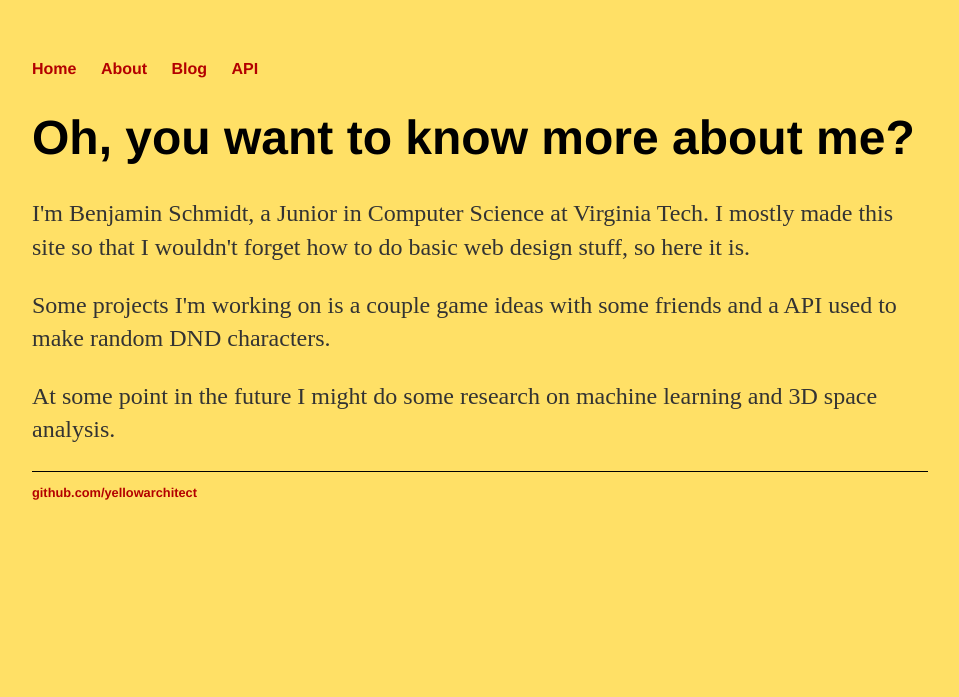
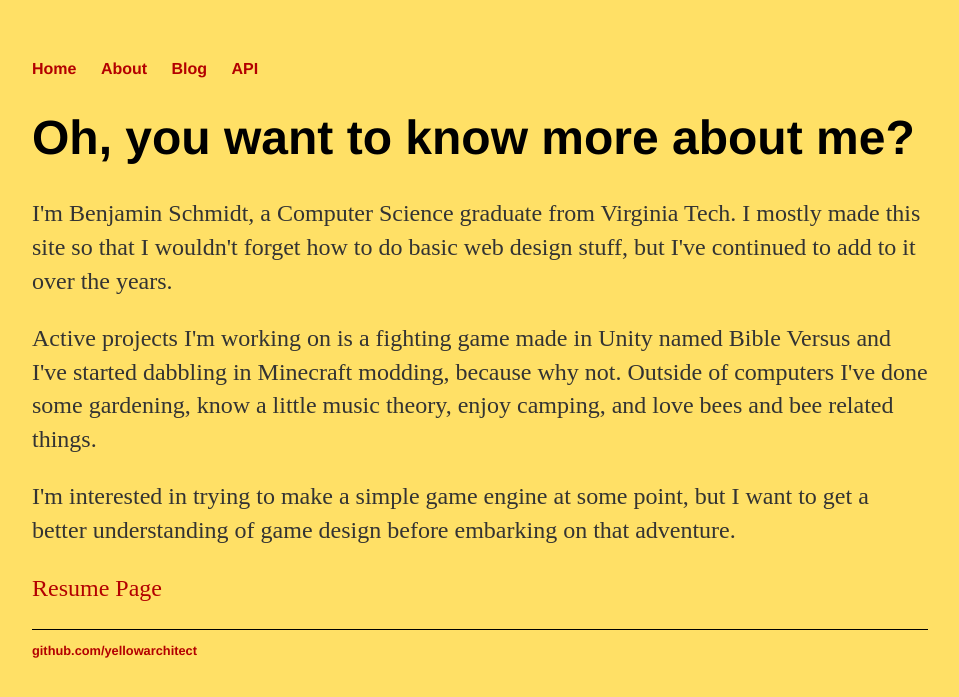
Before and after one commit to YellowArchitect/YellowArchitect.github.io, a Jekyll site: the page built from about/index.html, in a window 1280 px wide. Shown: the top 697 px of the page, without its empty margins (160-1119 px from the left). Built offline with Jekyll 4.4.1, drawn with Linux system fonts in a browser that asks for light colours.

Commit message:
Update index.html
Updating the about page to make up for two years.

```diff
--- a/about/index.html
+++ b/about/index.html
@@ -4,7 +4,8 @@ title: Benjamin Schmidt, CS Machine
 ---
 <div class="blurb">
 	<h1>Oh, you want to know more about me?</h1> <! ;) >
-	<p>I'm Benjamin Schmidt, a Junior in Computer Science at Virginia Tech. I mostly made this site so that I wouldn't forget how to do basic web design stuff, so here it is.</p>
-	<p>Some projects I'm working on is a couple game ideas with some friends and a API used to make random DND characters.</p>
-	<p>At some point in the future I might do some research on machine learning and 3D space analysis.</p>
+	<p>I'm Benjamin Schmidt, a Computer Science graduate from Virginia Tech. I mostly made this site so that I wouldn't forget how to do basic web design stuff, but I've continued to add to it over the years.</p>
+	<p>Active projects I'm working on is a fighting game made in Unity named Bible Versus and I've started dabbling in Minecraft modding, because why not. Outside of computers I've done some gardening, know a little music theory, enjoy camping, and love bees and bee related things.</p>
+	<p>I'm interested in trying to make a simple game engine at some point, but I want to get a better understanding of game design before embarking on that adventure.</p>
+	<p><a href="/resume">Resume Page</a></p>
 </div><!-- /.blurb -->
```
